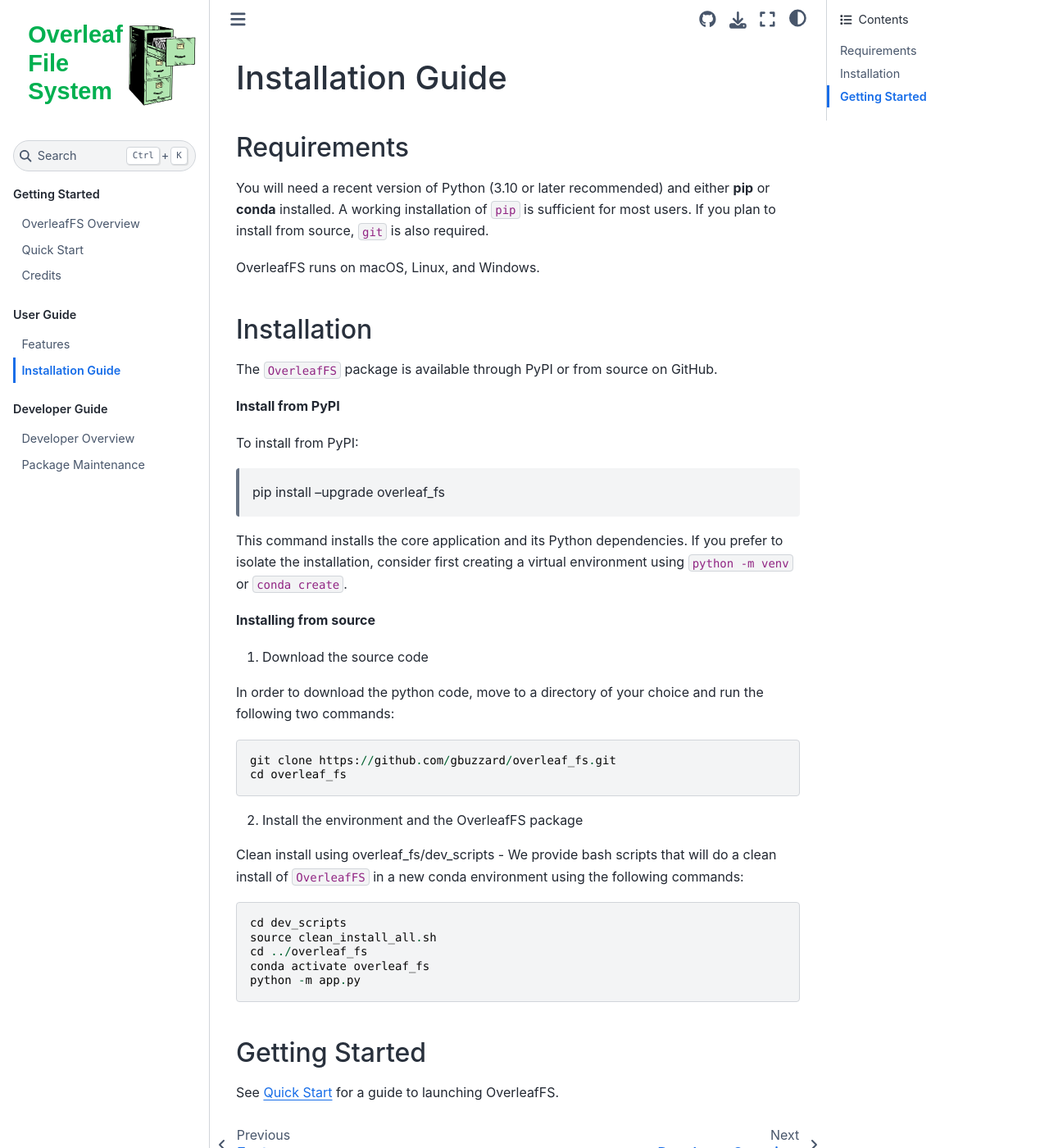
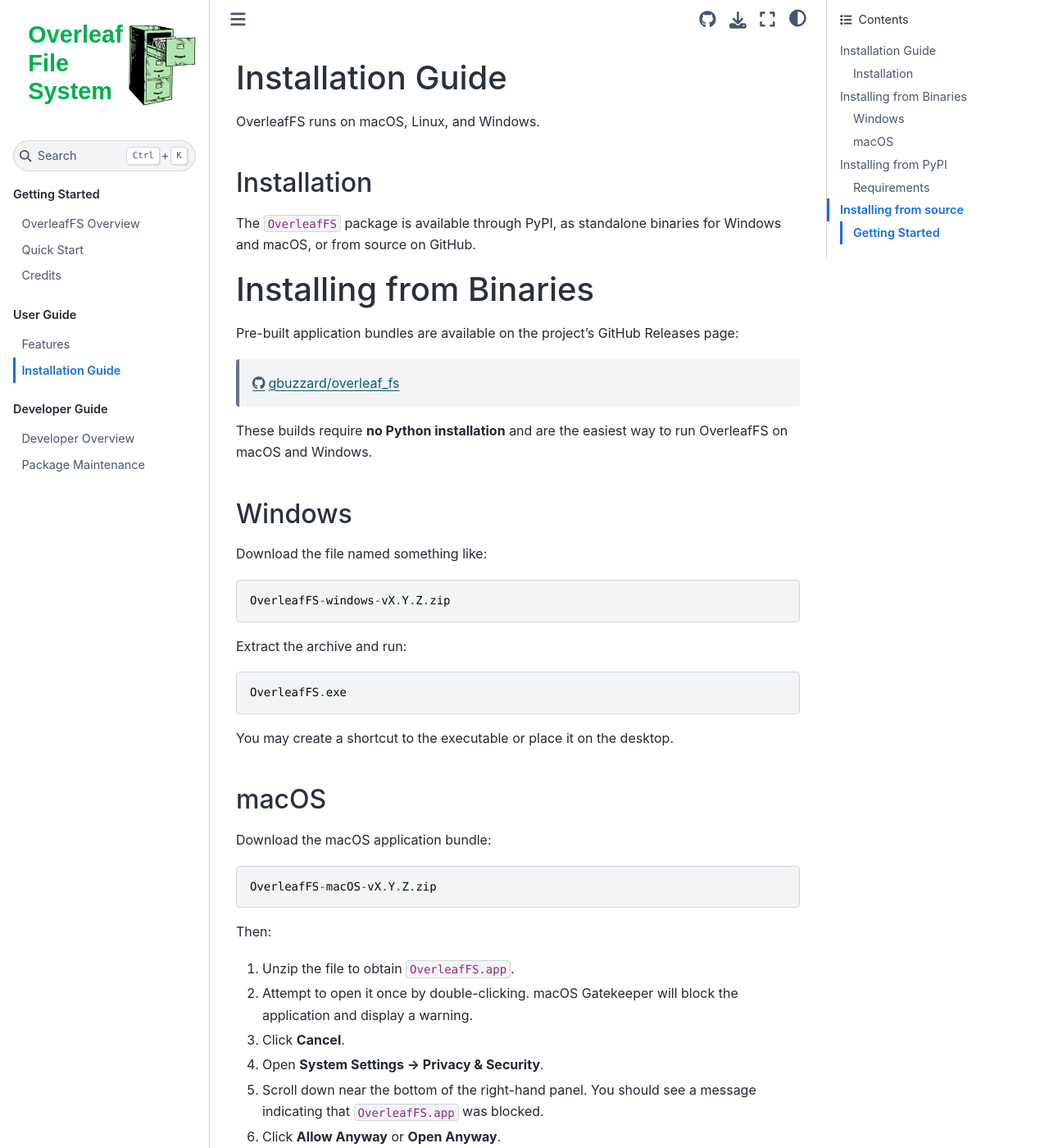
Before and after one commit to gbuzzard/overleaf_fs, a Sphinx documentation site: the page built from docs/source/install.rst, in a window 1280 px wide and 1400 px high. Shown: the whole window at 82% size. Built offline with Sphinx 7.4.7 and the Sphinx Book theme 1.1.4, drawn with Linux system fonts in a browser that asks for light colours; some of the changed text lies outside the part shown.

Commit message:
Improve packaging and distribution.

```diff
--- a/docs/source/install.rst
+++ b/docs/source/install.rst
@@ -3,6 +3,67 @@
 ==================
 Installation Guide
 ==================
+
+OverleafFS runs on macOS, Linux, and Windows.
+
+Installation
+------------
+
+The ``OverleafFS`` package is available through PyPI, as standalone
+binaries for Windows and macOS, or from source on GitHub.
+
+===========================
+Installing from Binaries
+===========================
+
+Pre-built application bundles are available on the project's GitHub
+Releases page:
+
+    https://github.com/gbuzzard/overleaf_fs/releases
+
+These builds require **no Python installation** and are the easiest way
+to run OverleafFS on macOS and Windows.
+
+Windows
+-------
+
+Download the file named something like::
+
+    OverleafFS-windows-vX.Y.Z.zip
+
+Extract the archive and run::
+
+    OverleafFS.exe
+
+You may create a shortcut to the executable or place it on the desktop.
+
+macOS
+-----
+
+Download the macOS application bundle::
+
+    OverleafFS-macOS-vX.Y.Z.zip
+
+Then:
+
+1. Unzip the file to obtain ``OverleafFS.app``.
+2. Attempt to open it once by double-clicking.
+   macOS Gatekeeper will block the application and display a warning.
+3. Click **Cancel**.
+4. Open **System Settings → Privacy & Security**.
+5. Scroll down near the bottom of the right-hand panel.
+   You should see a message indicating that ``OverleafFS.app`` was blocked.
+6. Click **Allow Anyway** or **Open Anyway**.
+7. Return to Finder and open ``OverleafFS.app`` again.
+
+After this first authorization, the application will open normally.
+
+Note: The macOS application is unsigned (i.e., not notarized), so
+Gatekeeper approval is required on first launch.
+
+===========================
+Installing from PyPI
+===========================
 
 Requirements
 ------------
@@ -12,15 +73,6 @@
 ``pip`` is sufficient for most users. If you plan to install from
 source, ``git`` is also required.
 
-OverleafFS runs on macOS, Linux, and Windows.
-
-Installation
-------------
-
-The ``OverleafFS`` package is available through PyPI or from source on GitHub.
-
-**Install from PyPI**
-
 To install from PyPI:
 
     pip install --upgrade overleaf_fs
@@ -29,7 +81,9 @@
 If you prefer to isolate the installation, consider first creating a
 virtual environment using ``python -m venv`` or ``conda create``.
 
-**Installing from source**
+===========================
+Installing from source
+===========================
 
 1. Download the source code
 
```
Also changed, not shown: 2 other files.
